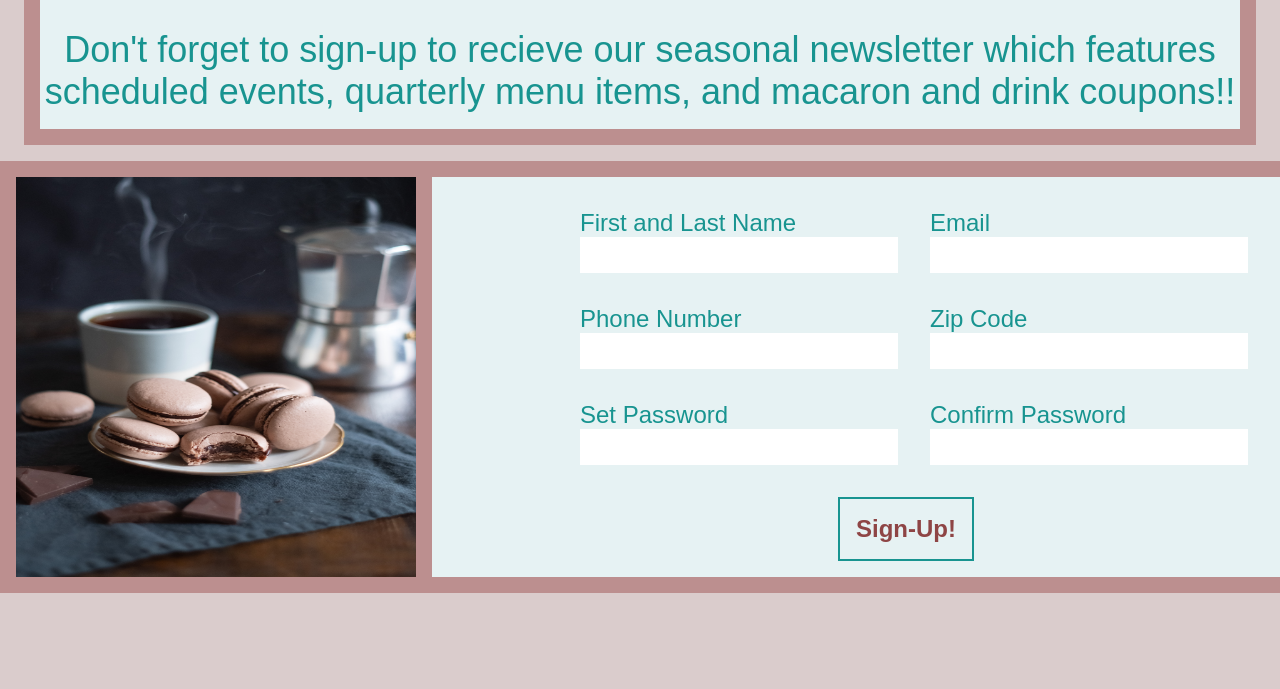
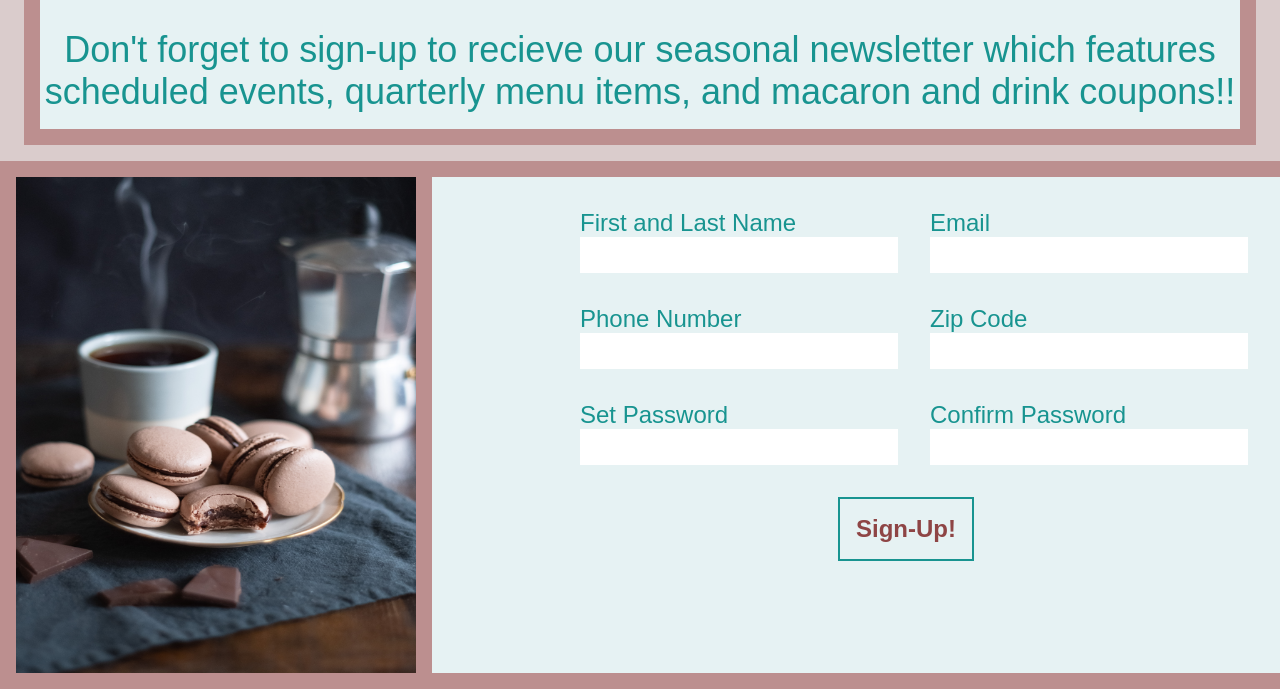
Before and after one commit to Amiriel01/Restaurant-Page, a plain HTML site: page index.html in a window 1280 px wide. Both pictures are taken after a click on the button "Sign-Up". Shown: the part 219-908 px from the top of the page. Before the commit the page ends 832 px from the top, so only its background shows below. Drawn offline with Linux system fonts and the light colour scheme.

Commit message:
updated images for README

```diff
--- a/styles.css
+++ b/styles.css
@@ -329,7 +329,7 @@ ul,
 
 #coffee {
     width: 25rem;
-    height: 25rem;
+    height: 31rem;
     border-right: 1rem solid rosybrown;
 }
 
```
Also changed, not shown: images/completed1.png, images/completed2.png, images/completed3.png, images/completed4.png, images/completed5.png, images/completed6.png, images/completed7.png (added), images/completed8.png (added), images/completed9.png (added).
